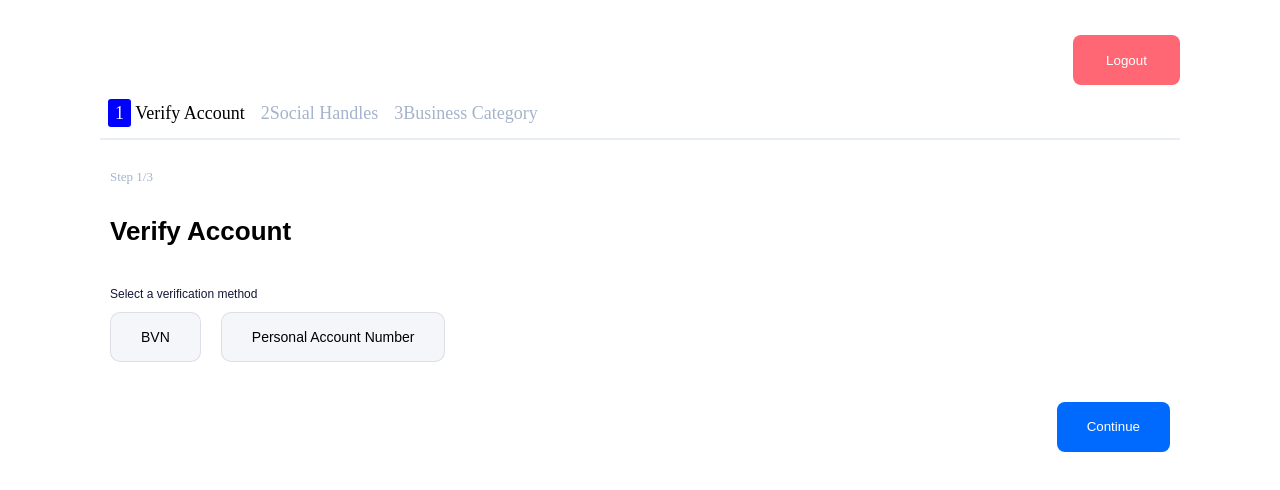
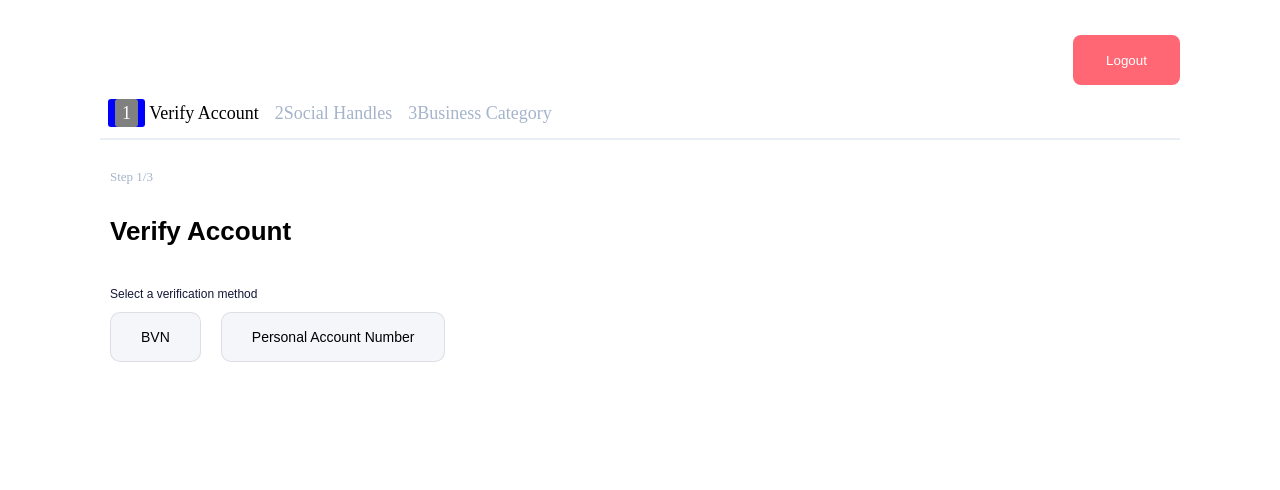
Before and after one commit to OluDominic/frontend-onboarding, a React (Create React App) app: page / in a window 1280 px wide. Shown: the top 490 px of the page. Built offline with nearby package versions, Linux system fonts and the light colour scheme.

Commit message:
Modification

```diff
--- a/package.json
+++ b/package.json
@@ -3,6 +3,10 @@
   "homepage": "https://github.com/OluDominic/frontend-onboarding.git",
   "version": "0.1.0",
   "private": false,
+  "engines": {
+    "npm": "6.14.11",
+    "node": "14.16.0"
+  },
   "dependencies": {
     "@fortawesome/fontawesome-svg-core": "^1.2.36",
     "@fortawesome/free-brands-svg-icons": "^5.15.4",
--- a/src/components/account/index.js
+++ b/src/components/account/index.js
@@ -1,4 +1,5 @@
 import React, { useState } from 'react'
+import Butt from '../forms/Butt';
 import FormInput from '../forms/FormInput';
 import FormSelect from '../forms/FormSelect';
 import './index.scss'
@@ -16,8 +17,8 @@ const Account =()=> {
                     <div className="selBank"><h3>Select Bank</h3></div>
                 </div>
                 <div className="inp">
-                    <div className="inpone"><FormInput /></div>
-                    <div className="inptwo">
+                    <div className="inpone"><div style={{width: "80%"}}><FormInput /></div></div>
+                    <div  className="inptwo">
                         <FormSelect
                         options={[
                             {
@@ -32,6 +33,7 @@ const Account =()=> {
             <br />
             <br />
             <hr className="social-line" />
+            <div className="verify-butt"> <Butt>Continue</Butt> </div>
         </div>
     );
 }
--- a/src/components/forms/bvn/index.js
+++ b/src/components/forms/bvn/index.js
@@ -6,6 +6,7 @@ import FormInput from '../FormInput';import {
     TransitionGroup,
   } from 'react-transition-group';
 import './index.scss'
+import Butt from '../Butt';
 
 const Bvn =()=> {
 
@@ -19,7 +20,7 @@ const Bvn =()=> {
         <div className="bvn-all">
             <h3>Bank Verification Number (11-digits)</h3>
             <FormInput />
-
+            <div>
             <div style={{transform : open ? "scaleY(0.5)" : "scaleY(1)"}} className="bvn-sub">
                 <div className="bvn-icons">
                     <span className="lock"><FontAwesomeIcon icon={faLock}/> </span>
@@ -29,7 +30,8 @@ const Bvn =()=> {
 
                 <TransitionGroup>
                     <CSSTransition timeout={500} classNames="fade">
-                <div style={{transform : open ? "scale(0)" : "scale(1)"}}>
+                        <div style={{transform : open ? "scale(0)" : "scale(1)"}}>
+                <div >
                 <div className="access"><h5>We only need access to your:</h5></div>
                 <div className="bvn-font">
                     <div className="fullname">
@@ -51,9 +53,11 @@ const Bvn =()=> {
                     <span className="faLockWord"><h3>Your BVN does not give us access to your bank accounts or transactions.</h3></span>
                 </div>
                 </div>
-
+            <div className="verify-butt"> <Butt>Continue</Butt> </div>
+            </div>
                     </CSSTransition>
                 </TransitionGroup>
+            </div>
             </div>
         </div>
     );
--- a/src/components/navBar/index.js
+++ b/src/components/navBar/index.js
@@ -11,7 +11,7 @@ const NavBar =()=> {
                 <div className="nav-sub">
                     <ul>
                         <li>
-                            <NavLink to={'/'} exact activeStyle={{color: 'white', padding: "4px 7px", background: 'blue', borderRadius: '3px'}} ><span>1</span></NavLink>
+                            <NavLink to={'/'} exact activeStyle={{color: 'white', padding: "4px 7px", background: 'blue', borderRadius: '3px', position: "static"}} ><span style={{padding: "4px 7px", background: 'grey', color: 'white', borderRadius: '3px'}}>1</span></NavLink>
                             <NavLink to={'/'} exact activeStyle={{color: 'black'}} > Verify Account</NavLink>
                         </li>
                         <li>
--- a/src/components/verifyAccount/index.js
+++ b/src/components/verifyAccount/index.js
@@ -28,7 +28,7 @@ const VerifyAccount =()=> {
             {/* <Bvn /> */} {open ? <Bvn /> : null}
             {/* <Account />  */}
             {open ? <Account /> : null}
-            <div className="verify-butt"> <Butt>Continue</Butt> </div>
+
         </div>
     );
 }
--- a/src/components/verifyAccount/index.scss
+++ b/src/components/verifyAccount/index.scss
@@ -11,12 +11,7 @@
         }
     }
 
-    .verify-butt {
-        display: flex;
-        justify-content: flex-end;
-        margin-top: 40px;
-        position: relative;
-    }
+
 }
 
 @media only screen and (min-width: 300px) and (max-width: 900px){
--- a/src/default.scss
+++ b/src/default.scss
@@ -31,6 +31,13 @@ body {
     font-size: 20px;
     font-weight: 400;
     line-height: 1;
+}
+
+.verify-butt {
+    display: flex;
+    justify-content: flex-end;
+    margin-top: 40px;
+    position: relative;
 }
 
 a {
```
